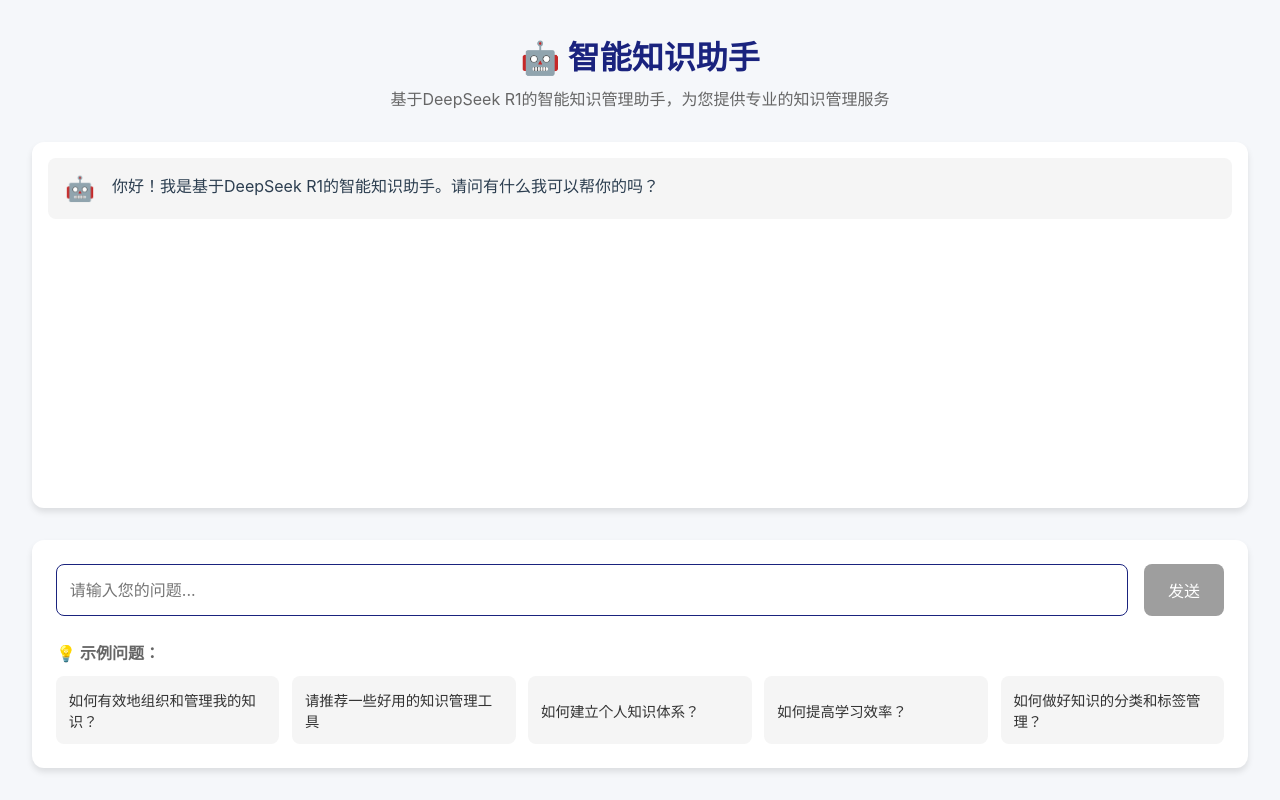
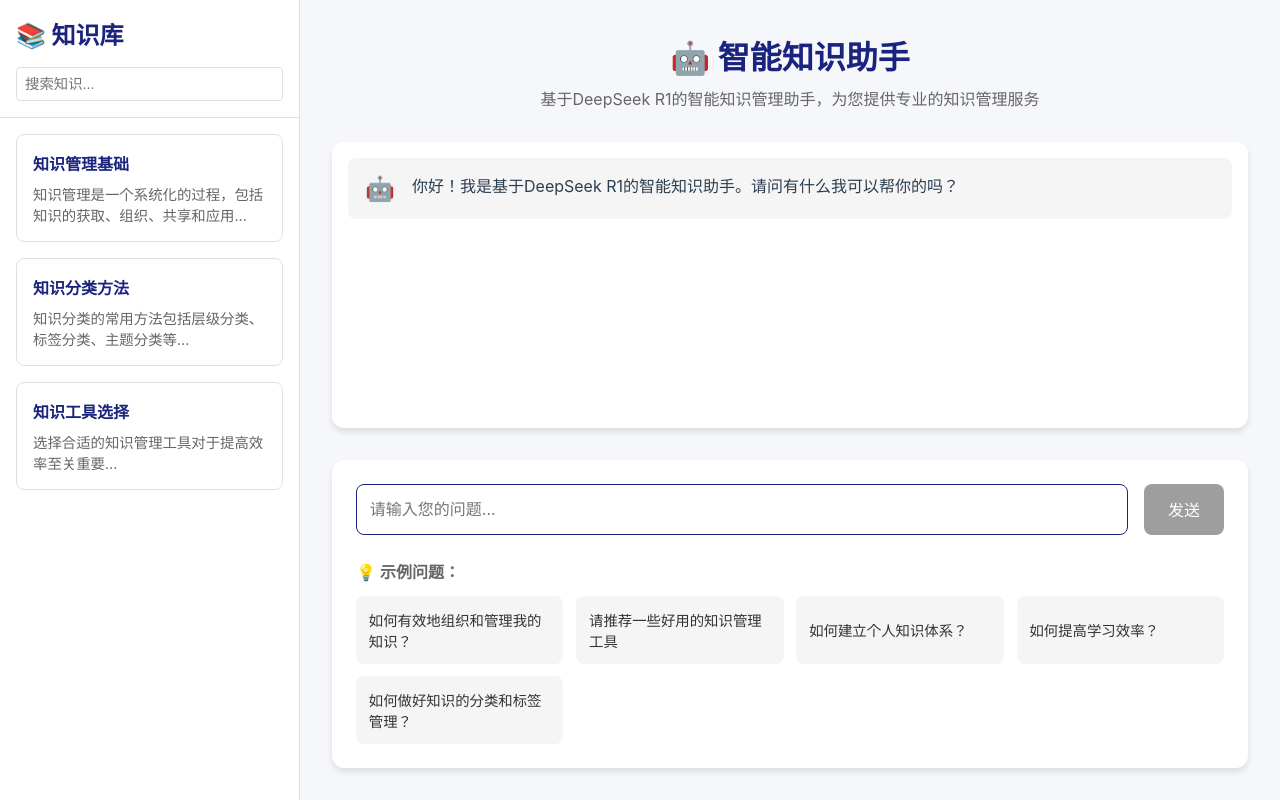
Before and after one commit to Yeadon8888/knoledge, a Vue app in the folder frontend/: page /chat in a window 1280 px wide. Built offline with nearby package versions, Linux system fonts and the light colour scheme.

Commit message:
增加知识库

```diff
--- a/frontend/src/views/ChatPage.vue
+++ b/frontend/src/views/ChatPage.vue
@@ -1,5 +1,33 @@
 <template>
   <div class="chat-container">
+    <!-- 左侧知识库面板 -->
+    <div class="knowledge-panel">
+      <div class="knowledge-header">
+        <h2>📚 知识库</h2>
+        <div class="knowledge-search">
+          <input
+            type="text"
+            v-model="searchQuery"
+            placeholder="搜索知识..."
+            @input="searchKnowledge"
+          />
+        </div>
+      </div>
+      <div class="knowledge-list">
+        <div
+          v-for="(item, index) in knowledgeItems"
+          :key="index"
+          :class="['knowledge-item', { active: selectedKnowledge.includes(item.id) }]"
+          @click="toggleKnowledge(item.id)"
+        >
+          <div class="knowledge-title">{{ item.title }}</div>
+          <div class="knowledge-preview">{{ item.preview }}</div>
+        </div>
+      </div>
+    </div>
+
+    <!-- 右侧聊天区域 -->
+    <div class="chat-main">
       <div class="chat-header">
         <h1>🤖 智能知识助手</h1>
         <p>基于DeepSeek R1的智能知识管理助手，为您提供专业的知识管理服务</p>
@@ -56,6 +84,7 @@
         </div>
       </div>
     </div>
+  </div>
 </template>
 
 <script setup lang="ts">
@@ -80,9 +109,53 @@ const exampleQuestions = [
   '如何做好知识的分类和标签管理？'
 ]
 
+// 新增知识库相关的状态
+const searchQuery = ref('')
+const knowledgeItems = ref([
+  {
+    id: 1,
+    title: '知识管理基础',
+    preview: '知识管理是一个系统化的过程，包括知识的获取、组织、共享和应用...',
+    content: '知识管理是一个系统化的过程，包括知识的获取、组织、共享和应用。有效的知识管理可以提高个人和组织的效率，促进创新和决策。'
+  },
+  {
+    id: 2,
+    title: '知识分类方法',
+    preview: '知识分类的常用方法包括层级分类、标签分类、主题分类等...',
+    content: '知识分类的常用方法包括层级分类、标签分类、主题分类等。选择合适的分类方法可以让知识更容易检索和管理。'
+  },
+  {
+    id: 3,
+    title: '知识工具选择',
+    preview: '选择合适的知识管理工具对于提高效率至关重要...',
+    content: '选择合适的知识管理工具对于提高效率至关重要。常用的工具包括Notion、Obsidian、Evernote等，每个工具都有其特点和适用场景。'
+  }
+])
+const selectedKnowledge = ref<number[]>([])
+
+// 新增知识库相关的方法
+function searchKnowledge() {
+  // 实现知识搜索逻辑
+}
+
+function toggleKnowledge(id: number) {
+  const index = selectedKnowledge.value.indexOf(id)
+  if (index === -1) {
+    selectedKnowledge.value.push(id)
+  } else {
+    selectedKnowledge.value.splice(index, 1)
+  }
+}
+
 async function sendMessage() {
   const message = inputMessage.value.trim()
   if (!message || loading.value) return
+
+  // 获取选中的知识内容
+  const selectedContent = knowledgeItems.value
+    .filter(item => selectedKnowledge.value.includes(item.id))
+    .map(item => item.content)
+    .join('\n\n')
 
   // 添加用户消息
   messages.value.push({
@@ -94,13 +167,16 @@ async function sendMessage() {
   loading.value = true
 
   try {
-    // 发送请求到后端
+    // 发送请求到后端，包含知识库上下文
     const response = await fetch('http://localhost:8001/chat', {
       method: 'POST',
       headers: {
         'Content-Type': 'application/json'
       },
-      body: JSON.stringify({ message })
+      body: JSON.stringify({
+        message,
+        context: selectedContent
+      })
     })
 
     if (!response.ok) {
@@ -147,9 +223,80 @@ onMounted(() => {
 <style scoped>
 .chat-container {
   display: flex;
-  flex-direction: column;
   height: 100vh;
   background-color: #f5f7fa;
+}
+
+.knowledge-panel {
+  width: 300px;
+  background: white;
+  border-right: 1px solid #e0e0e0;
+  display: flex;
+  flex-direction: column;
+}
+
+.knowledge-header {
+  padding: 1rem;
+  border-bottom: 1px solid #e0e0e0;
+}
+
+.knowledge-header h2 {
+  margin-bottom: 1rem;
+  color: #1a237e;
+}
+
+.knowledge-search input {
+  width: 100%;
+  padding: 0.5rem;
+  border: 1px solid #e0e0e0;
+  border-radius: 4px;
+  font-size: 0.9rem;
+}
+
+.knowledge-list {
+  flex: 1;
+  overflow-y: auto;
+  padding: 1rem;
+}
+
+.knowledge-item {
+  padding: 1rem;
+  border: 1px solid #e0e0e0;
+  border-radius: 8px;
+  margin-bottom: 1rem;
+  cursor: pointer;
+  transition: all 0.3s ease;
+}
+
+.knowledge-item:hover {
+  background: #f5f5f5;
+  transform: translateY(-2px);
+}
+
+.knowledge-item.active {
+  border-color: #1a237e;
+  background: #e3f2fd;
+}
+
+.knowledge-title {
+  font-weight: 600;
+  margin-bottom: 0.5rem;
+  color: #1a237e;
+}
+
+.knowledge-preview {
+  font-size: 0.9rem;
+  color: #666;
+  display: -webkit-box;
+  -webkit-line-clamp: 2;
+  -webkit-box-orient: vertical;
+  overflow: hidden;
+}
+
+.chat-main {
+  flex: 1;
+  display: flex;
+  flex-direction: column;
   padding: 2rem;
 }
 
```
Also changed, not shown: 1 other file (tests, documents, lock files or other folders). Lines whose indentation alone changed are shown as unchanged.
